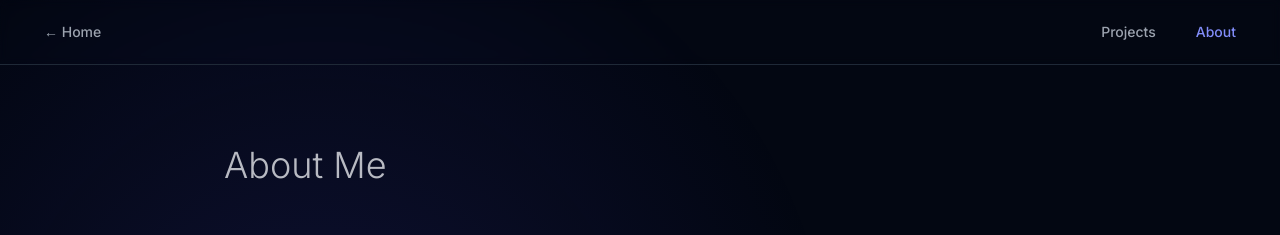
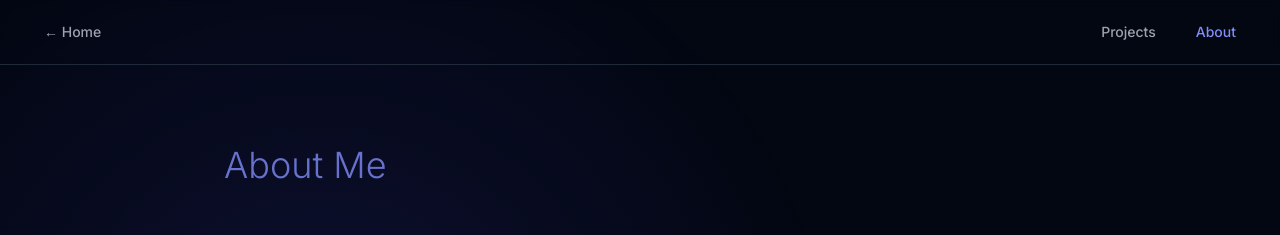
Before and after one commit to esceptico/website, a Next.js app: page /about in a window 1280 px wide. Shown: the top 235 px of the page. Built offline with nearby package versions, Linux system fonts and the light colour scheme.

Commit message:
Add accent color option to SectionHeader component

```diff
--- a/src/app/about/page.tsx
+++ b/src/app/about/page.tsx
@@ -18,7 +18,7 @@ export default function About() {
         className="max-w-4xl mx-auto px-4 py-12 sm:px-6 lg:px-8"
       >
         <div className="mb-12">
-          <SectionHeader title="About Me" as="h1" variant="primary" />
+          <SectionHeader title="About Me" as="h1" variant="primary" useAccentColor />
         </div>
         {mode === 'mle' ? <MLEContent isDark={isDark} /> : <PhotographyContent isDark={isDark} />}
       </motion.div>
--- a/src/components/SectionHeader.tsx
+++ b/src/components/SectionHeader.tsx
@@ -6,10 +6,19 @@ interface SectionHeaderProps {
   title: string;
   as?: 'h1' | 'h2' | 'h3';
   variant?: 'primary' | 'secondary';
+  useAccentColor?: boolean;
 }
 
-export const SectionHeader = ({ title, as = 'h2', variant = 'secondary' }: SectionHeaderProps) => {
-  const baseClasses = "text-[var(--theme-text-primary)] group-hover:text-[var(--theme-accent-primary)] transition-colors duration-200";
+export const SectionHeader = ({
+  title,
+  as = 'h2',
+  variant = 'secondary',
+  useAccentColor = false
+}: SectionHeaderProps) => {
+  const baseClasses = useAccentColor
+    ? "text-[var(--theme-accent-primary)]"
+    : "text-[var(--theme-text-primary)] group-hover:text-[var(--theme-accent-primary)]";
+
   const variantClasses = {
     primary: "text-4xl font-light",
     secondary: "text-2xl font-bold mb-3"
@@ -24,7 +33,7 @@ export const SectionHeader = ({ title, as = 'h2', variant = 'secondary' }: Secti
         initial={{ opacity: 0.8 }}
         whileHover={{ opacity: 1 }}
       >
-        <Component className={`${baseClasses} ${variantClasses[variant]}`}>
+        <Component className={`${baseClasses} transition-colors duration-200 ${variantClasses[variant]}`}>
           {title}
         </Component>
       </motion.div>
```
